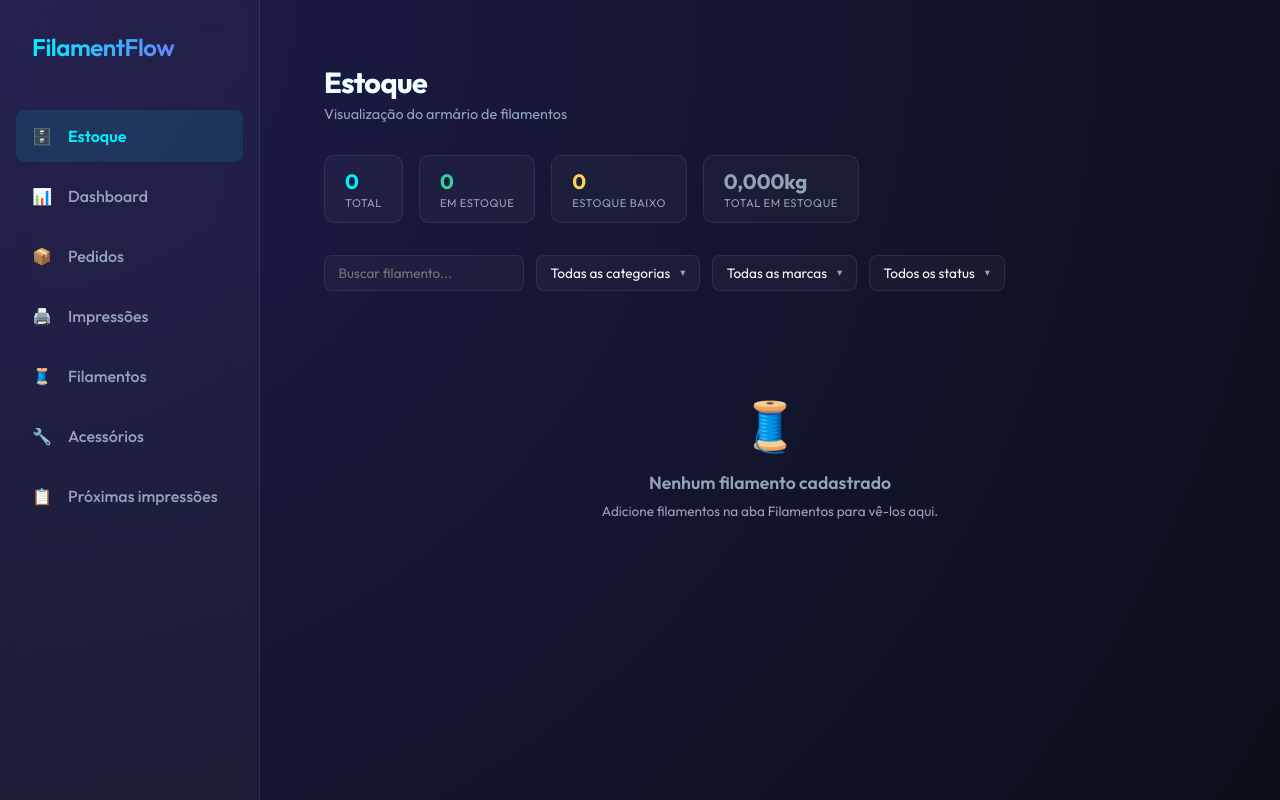
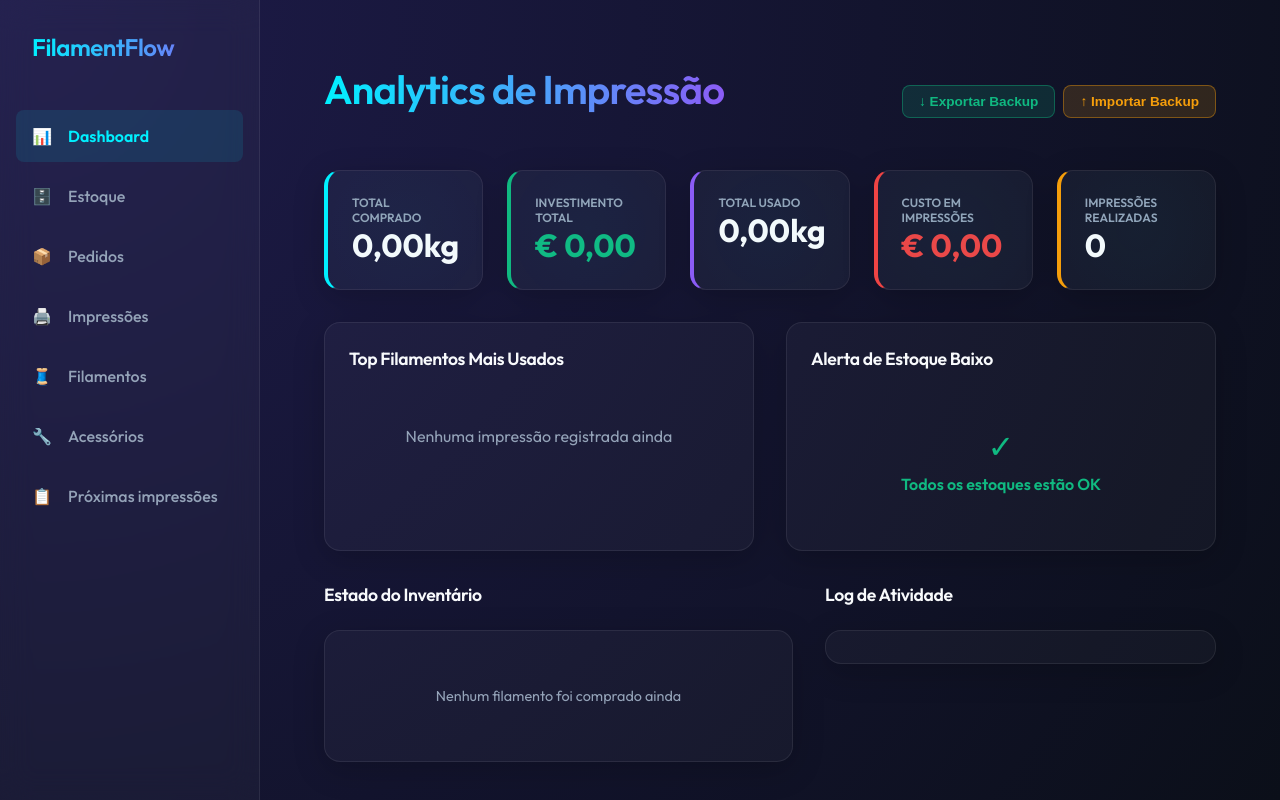
Before and after one commit to GabrielDangelo21/filamentflow, a React (Vite) app: page / in a window 1280 px wide. Built offline with nearby package versions, Linux system fonts and the light colour scheme.

Commit message:
minha atualização

```diff
--- a/src/App.jsx
+++ b/src/App.jsx
@@ -9,7 +9,7 @@ import Accessories from './pages/Accessories';
 import ProximasImpressoes from './pages/ProximasImpressoes';
 
 function App() {
-  const [activeTab, setActiveTab] = useState('estoque');
+  const [activeTab, setActiveTab] = useState('dashboard');
 
   const renderPage = () => {
     switch (activeTab) {
--- a/src/components/Layout.jsx
+++ b/src/components/Layout.jsx
@@ -3,8 +3,8 @@ import React, { useState } from 'react';
 const Layout = ({ children, activeTab, onTabChange }) => {
 
   const navItems = [
+    { id: 'dashboard', label: 'Dashboard', icon: '📊' },
     { id: 'estoque', label: 'Estoque', icon: '🗄️' },
-    { id: 'dashboard', label: 'Dashboard', icon: '📊' },
     { id: 'orders', label: 'Pedidos', icon: '📦' },
     { id: 'prints', label: 'Impressões', icon: '🖨️' },
     { id: 'filaments', label: 'Filamentos', icon: '🧵' },
```
